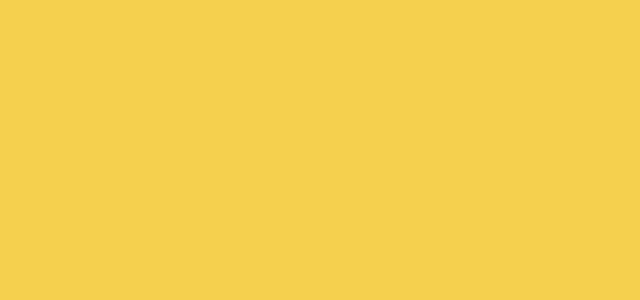
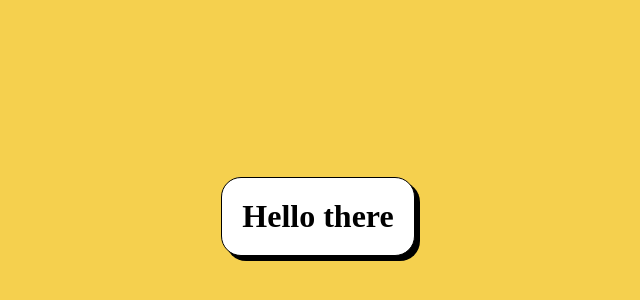
Before and after one commit to Shittuadedamola/blog-preview-card, a React (Vite) app: page / in a window 1280 px wide. Shown: the part 184-484 px from the top of the page, without its empty margins (322-962 px from the left). Built offline with nearby package versions, Linux system fonts and the light colour scheme.

Commit message:
main container done

```diff
--- a/src/App.jsx
+++ b/src/App.jsx
@@ -12,7 +12,9 @@ function App() {
 
   return (
     <div className="body">
-      <Header/>
+      <div className='mainContainer'>
+        <Header/>
+      </div>
     </div>
   )
 }
--- a/src/Components/Header.jsx
+++ b/src/Components/Header.jsx
@@ -2,9 +2,9 @@
 
 const Header = () => {
   return (
-    <div className="">
-
-    </div>
+    <>
+      <h1>Hello there</h1>
+    </>
   )
 }
 
--- a/src/index.css
+++ b/src/index.css
@@ -8,4 +8,15 @@
   width: 100vw;
   height: 100vh;
   background-color: #F5D04E;
+  display: flex;
+  justify-content: center;
+  align-items: center;
 }
+
+.mainContainer{
+  background-color: white;
+  border: 1px solid black;
+  border-radius: 20px;
+  padding: 20px;
+  box-shadow: 5px 5px 0px #000;
+}
```
